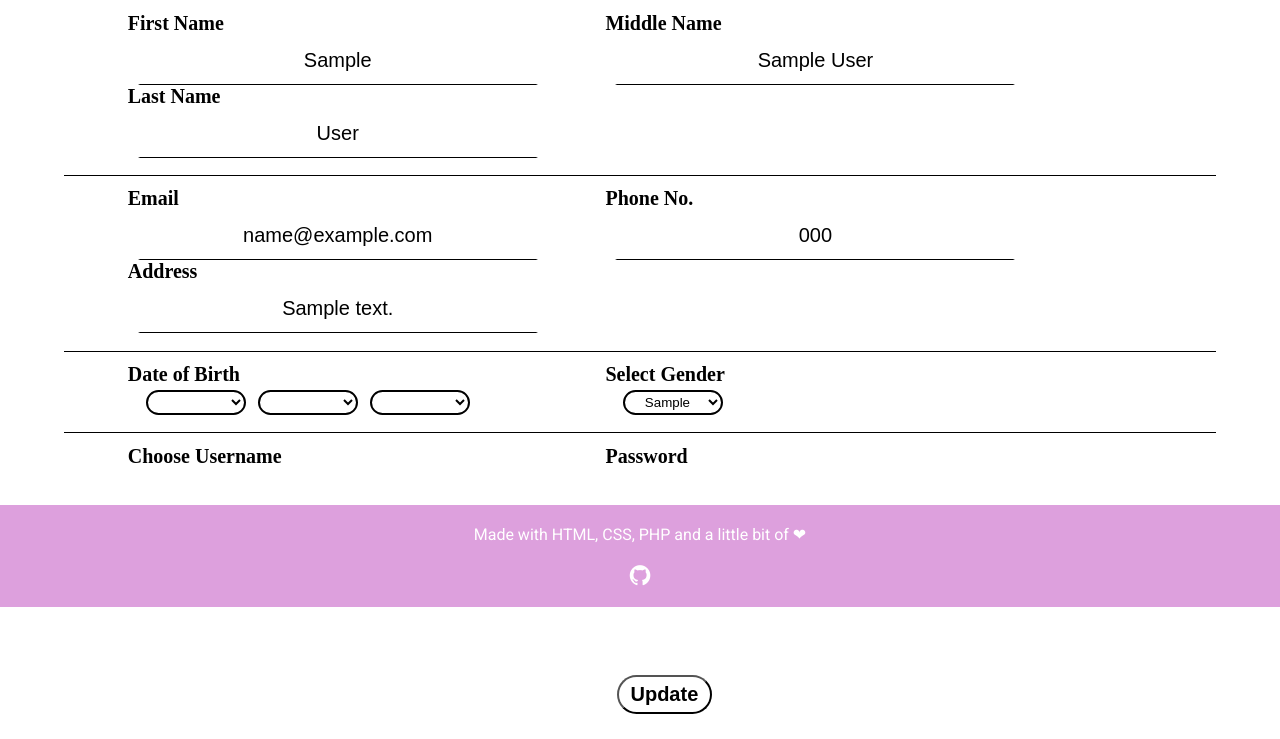
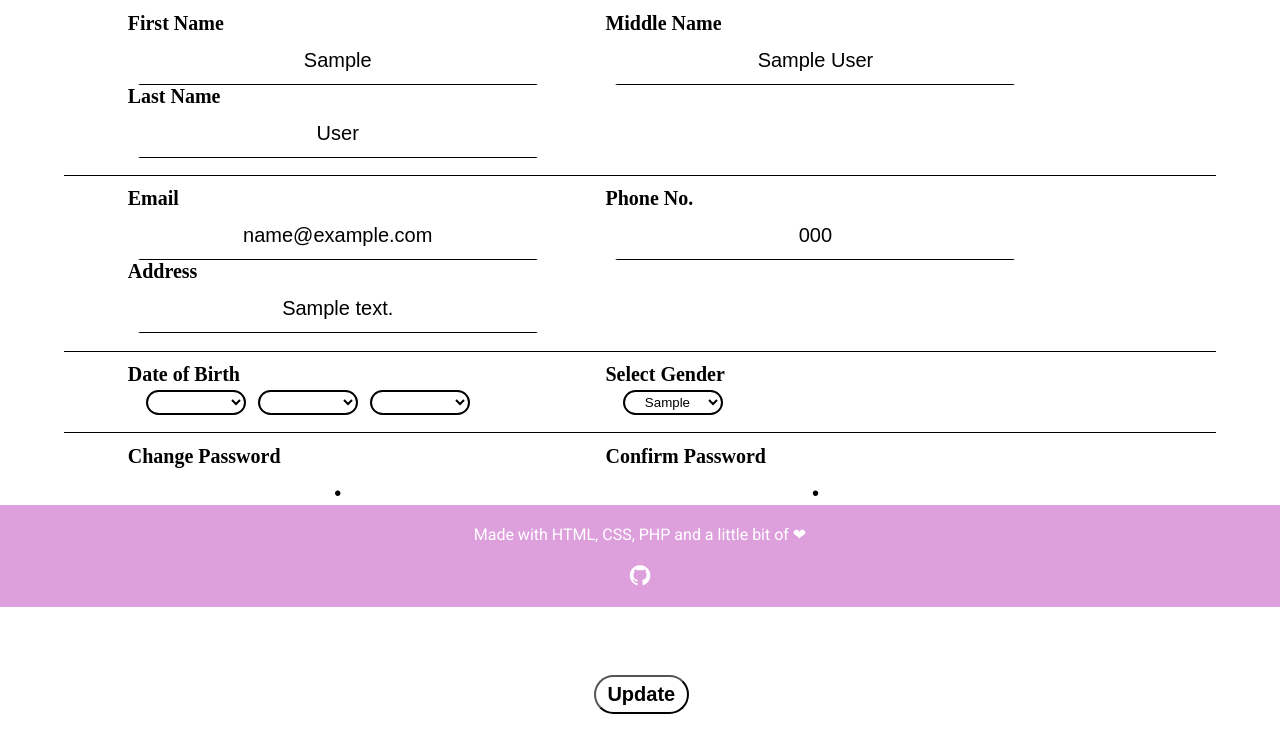
Before and after one commit to meshiyet/CSE311_PROJECT_GROUP13, a PHP site: page /user_info_update.php in a window 1280 px wide. Shown: the part 193-932 px from the top of the page. Run offline with PHP 8.4, Linux system fonts and the light colour scheme; the visitor is signed in with stand-in values (Sample User, id 1); tables that the repository leaves empty or names only in its code hold one stand-in row (values such as "Sample post").

Commit message:
registration, login, profile, update, logout WROKS FINE

```diff
--- a/CSS/registration.css
+++ b/CSS/registration.css
@@ -100,7 +100,7 @@
 	font-family: Arial;
 	font-weight: bold;
 	font-size: 20px;
-	margin-left: 48%;
+	margin-left: 46%;
 	margin-top: 1%;
 	padding:.5% 1%;
 }
--- a/user_info_update.php
+++ b/user_info_update.php
@@ -2,6 +2,7 @@
     <?php
     include("connection.php");
     session_start();
+    $username = "";
     $firstNameValue = "";
     $middleNameValue = "";
     $lastNameValue = "";
@@ -12,14 +13,137 @@
     $monthValue = "";
     $yearValue = "";
     $genderValue = "";
-    $usernameValue = "";
     $password1Value = "";
     $password2Value = "";
+    $oldPasswordValue = "";
     $errorMassege = "";
-     if(isset($_SESSION['username']))
+
+    if($_SERVER["REQUEST_METHOD"] == "POST")
+    {
+        $firstName = $_POST['firstName'];
+        $middleName = $_POST['middleName'];
+        $lastName = $_POST['lastName'];
+        $email = $_POST['email'];
+        $phone = $_POST['phone'];
+        $address = $_POST['address'];
+        $day = $_POST['day'];
+        $month = $_POST['month'];
+        $year = $_POST['year'];
+        $gender = $_POST['gender'];
+        $password1 = $_POST['password1'];
+        $password2 = $_POST['password2'];
+        $oldPassword = $_POST['oldPassword'];
+        $username = $_SESSION['username'];
+        $sql = "
+        SELECT username, password
+        FROM members
+        WHERE username = '$username'
+        ";
+        $no_of_month = array("
+            January" => "1","February" => "2", "March" => "3",
+            "April" => "4", "May" => "5", "June" => "6",
+            "July" => 7, "August" => 8, "September" => 9,
+            "October" => "10", "November" => "11", "December" => "12"
+        );
+        $dob = $year."-".$no_of_month[$month]."-".$day;
+        $result = mysqli_query($db,$sql);
+        $user = "";
+        if ($result->num_rows > 0)
+        {
+            while($row = $result->fetch_assoc())
+            {
+                $user = $row;
+            }
+        }
+
+        if($password2 !== $password1)
+        {
+            $errorMassege = "Both Password not match\n";
+            $firstNameValue = $firstName;
+            $middleNameValue = $middleName;
+            $lastNameValue = $lastName;
+            $emailValue = $email;
+            $phoneValue = $phone;
+            $addressValue = $address;
+            $dayValue =  $day;
+            $monthValue = $month;
+            $yearValue = $year;
+            $genderValue = $gender;
+            $password1Value = $password1;
+            $password2Value = $password2;
+            $oldPasswordValue = $oldPassword;
+        }
+        elseif($user['password'] !== $oldPassword)
+        {
+            $errorMassege = "Wrong Password\n";
+            $firstNameValue = $firstName;
+            $middleNameValue = $middleName;
+            $lastNameValue = $lastName;
+            $emailValue = $email;
+            $phoneValue = $phone;
+            $addressValue = $address;
+            $dayValue =  $day;
+            $monthValue = $month;
+            $yearValue = $year;
+            $genderValue = $gender;
+            $password1Value = $password1;
+            $password2Value = $password2;
+            $oldPasswordValue = $oldPassword;
+        }
+        else if($day == "" || $month == "" || $year == "" || $gender == "")
+        {
+            $errorMassege = "Select Date of birth and Gender correctly!\n";
+            $firstNameValue = $firstName;
+            $middleNameValue = $middleName;
+            $lastNameValue = $lastName;
+            $emailValue = $email;
+            $phoneValue = $phone;
+            $addressValue = $address;
+            $dayValue =  $day;
+            $monthValue = $month;
+            $yearValue = $year;
+            $genderValue = $gender;
+            $oldPasswordValue = $oldPassword;
+            $password1Value = $password1;
+            $password2Value = $password2;
+        }
+       else
+        {
+            if($password1 == "")
+            {
+                $password1 = $user['password'];
+            }
+
+            $sql = "
+            UPDATE members
+                SET
+                firstName = '$firstName',
+                middleName = '$middleName',
+                lastName = '$lastName',
+                email = '$email',
+                phone = '$phone',
+                address = '$address',
+                dob = '$dob',
+                gender = '$gender',
+                password = '$password1'
+            WHERE
+                username = '$username'";
+
+             if(mysqli_query($db,$sql))
+             {
+                 header("location: user_profile.php");
+             }
+             else
+             {
+                $errorMassege = "Something went Wrong";
+             }
+        }
+
+    }
+    elseif(isset($_SESSION['username']))
     {
         $username = $_SESSION['username'];
-        $sql = "SELECT username, firstName, middleName, lastName, email, phone, address, dob, gender  FROM members WHERE username = '${username}'";
+        $sql = "SELECT username, firstName, middleName, lastName, email, phone, address, dob, gender, password  FROM members WHERE username = '${username}'";
         $result = mysqli_query($db,$sql);
         $user = "";
         if ($result->num_rows > 0)
@@ -36,111 +160,17 @@
         $phoneValue  = $user['phone'];
         $addressValue  = $user['address'];
         $genderValue = $user['gender'];
-        $password1Value = "";
-        $password2Value = "";
+        $password1Value = $user['password'];
+        $password2Value = $user['password'];
 
     }
     else
     {
          header("location: user_login.php");
     }
-   /* if(isset($_SERVER["REQUEST_METHOD"]) == "POST")
-        {
-            $firstName = $_POST['firstName'];
-            $middleName = $_POST['middleName'];
-            $lastName = $_POST['lastName'];
-            $email = $_POST['email'];
-            $phone = $_POST['phone'];
-            $address = $_POST['address'];
-            $day = $_POST['day'];
-            $month = $_POST['month'];
-            $year = $_POST['year'];
-            $gender = $_POST['gender'];
-            $username = $_POST['username'];
-            $password1 = $_POST['password1'];
-            $password2 = $_POST['password2'];
-            $sql = "
-            SELECT username
-            FROM members
-            WHERE username = '$username'
-            ";
-            $no_of_month = array("
-                January" => "1","February" => "2", "March" => "3",
-                "April" => "4", "May" => "5", "June" => "6",
-                "July" => 7, "August" => 8, "September" => 9,
-                "October" => "10", "November" => "11", "December" => "12"
-            );
-            $dob = $year."-".$no_of_month[$month]."-".$day;
-            $result = mysqli_query($db,$sql);
-            if($password2 !== $password1)
-            {
-                $errorMassege = "Both Password not match\n";
-                $firstNameValue = $firstName;
-                $middleNameValue = $middleName;
-                $lastNameValue = $lastName;
-                $emailValue = $email;
-                $phoneValue = $phone;
-                $addressValue = $address;
-                $dayValue =  $day;
-                $monthValue = $month;
-                $yearValue = $year;
-                $genderValue = $gender;
-                $usernameValue = $username;
-                $password1Value = $password1;
-                $password2Value = $password2;
-            }
+    ?>
 
-            elseif(mysqli_num_rows($result) > 0)
-            {
-                $errorMassege = "this username is not available!\n";
-                $firstNameValue = $firstName;
-                $middleNameValue = $middleName;
-                $lastNameValue = $lastName;
-                $emailValue = $email;
-                $phoneValue = $phone;
-                $addressValue = $address;
-                $dayValue =  $day;
-                $monthValue = $month;
-                $yearValue = $year;
-                $genderValue = $gender;
-                $usernameValue = $username;
-                $password1Value = $password1;
-                $password2Value = $password2;
-            }
-            else if($day == "" || $month == "" || $year == "" || $gender == "")
-            {
-                $errorMassege = "Select Date of birth and Gender correctly!\n";
-                $firstNameValue = $firstName;
-                $middleNameValue = $middleName;
-                $lastNameValue = $lastName;
-                $emailValue = $email;
-                $phoneValue = $phone;
-                $addressValue = $address;
-                $dayValue =  $day;
-                $monthValue = $month;
-                $yearValue = $year;
-                $genderValue = $gender;
-                $usernameValue = $username;
-                $password1Value = $password1;
-                $password2Value = $password2;
-            }
-           else
-            {
-                // $sql ="INSERT INTO members( firstName, middleName, lastName, email, phone, address, dob, gender,username, password)
-                //        VALUES('$firstName','$middleName', '$lastName', '$email', '$phone', '$address', '$dob', '$gender','$username',  '$password1')";
-                // //$sql = "INSERT INTO demo(firstName, username, password) VALUES ('$firstName', '$username', '$password1')";
-                //  if(mysqli_query($db,$sql))
-                //  {
-                //     $errorMassege = "Registration Complete";
-                //  }
-                //  else
-                //  {
-                //     $errorMassege = "Something went Wrong";
-                //  }
-            }
 
-        }*/
-    ?>
     <nav>
         <?php include 'navbar.php';?>
     </nav>
@@ -256,16 +286,16 @@
             <!-- USERNAME PASSWORD -->
             <div class = 'threeElement'>
                 <div class = 'eachOFTheree' >
-                    <label>Choose Username</label><br>
-                    <input type="text" name = 'username' value = '<?=$usernameValue?>' minlength="5" maxlength="15" required>
+                    <label>Change Password</label><br>
+                    <input type="password" name = 'password1' value = '<?=$password1Value?>' minlength="5" maxlength="15" required>
                 </div>
                 <div class = 'eachOFTheree' >
-                     <label>Password</label><br>
-                    <input type="text" name = 'password1' value = '<?=$password1Value?>' minlength="5" maxlength="15" required>
+                     <label>Confirm Password</label><br>
+                    <input type="password" name = 'password2' value = '<?=$password2Value?>' minlength="5" maxlength="15" required>
                 </div>
                  <div class = 'eachOFTheree'>
-                     <label>Confirm Password</label><br>
-                    <input type="text" name = 'password2'minlength="5" value = '<?=$password2Value?>' maxlength="15"  required>
+                     <label>Enter Old Password</label><br>
+                    <input type="password" name = 'oldPassword'minlength="5" value = '<?=$oldPasswordValue?>' maxlength="15"  required>
                 </div>
             </div>
             <!-- USERNAME PASSWORD -->
--- a/user_register.php
+++ b/user_register.php
@@ -15,7 +15,7 @@
         $password1Value = "";
         $password2Value = "";
         $errorMassege = "";
-        if(isset($_SERVER["REQUEST_METHOD"]) == "POST")
+        if($_SERVER["REQUEST_METHOD"] == "POST")
         {
             $firstName = $_POST['firstName'];
             $middleName = $_POST['middleName'];
@@ -232,11 +232,11 @@
                 </div>
                 <div class = 'eachOFTheree' >
                      <label>Password</label><br>
-                    <input type="text" name = 'password1' value = '<?=$password1Value?>' minlength="5" maxlength="15" required>
+                    <input type="password" name = 'password1' value = '<?=$password1Value?>' minlength="5" maxlength="15" required>
                 </div>
                  <div class = 'eachOFTheree'>
                      <label>Confirm Password</label><br>
-                    <input type="text" name = 'password2'minlength="5" value = '<?=$password2Value?>' maxlength="15"  required>
+                    <input type="password" name = 'password2'minlength="5" value = '<?=$password2Value?>' maxlength="15"  required>
                 </div>
             </div>
             <!-- USERNAME PASSWORD -->
```
Also changed, not shown: user_profile.php (+8 -7 lines).
